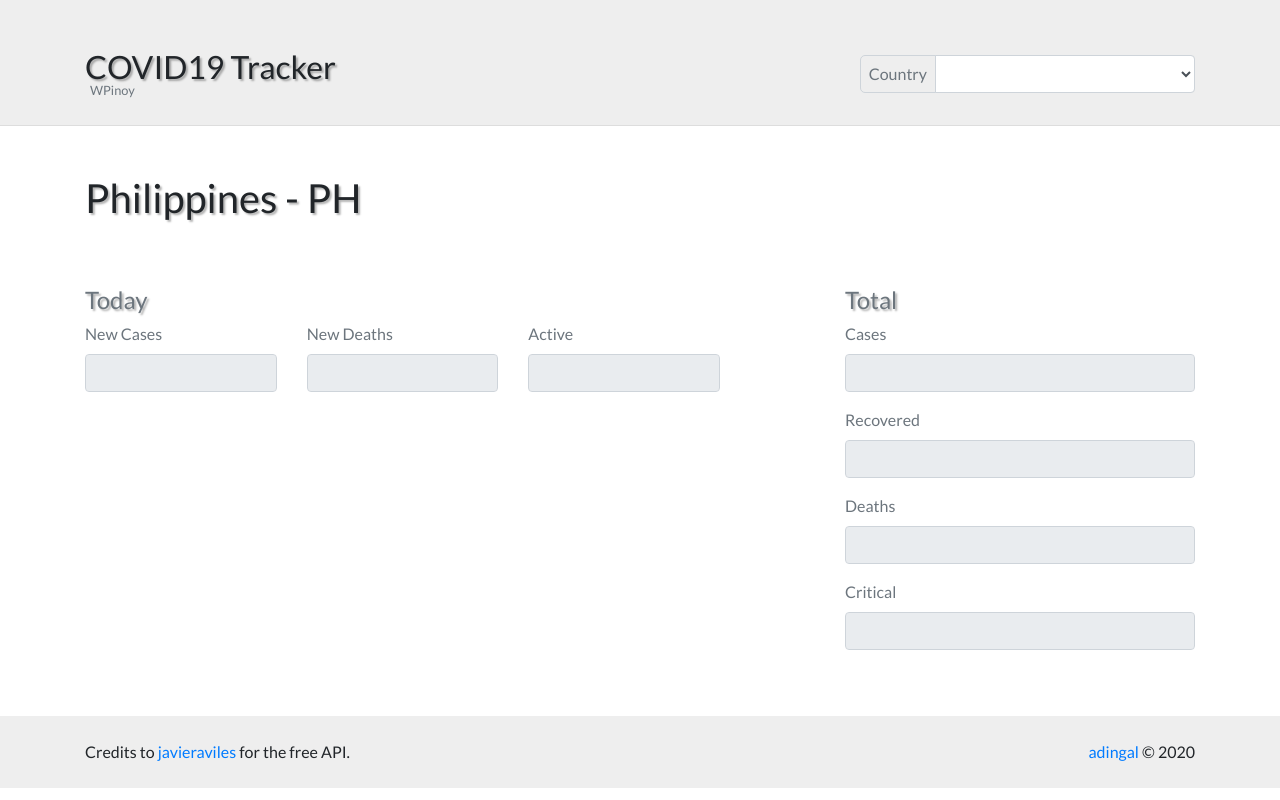
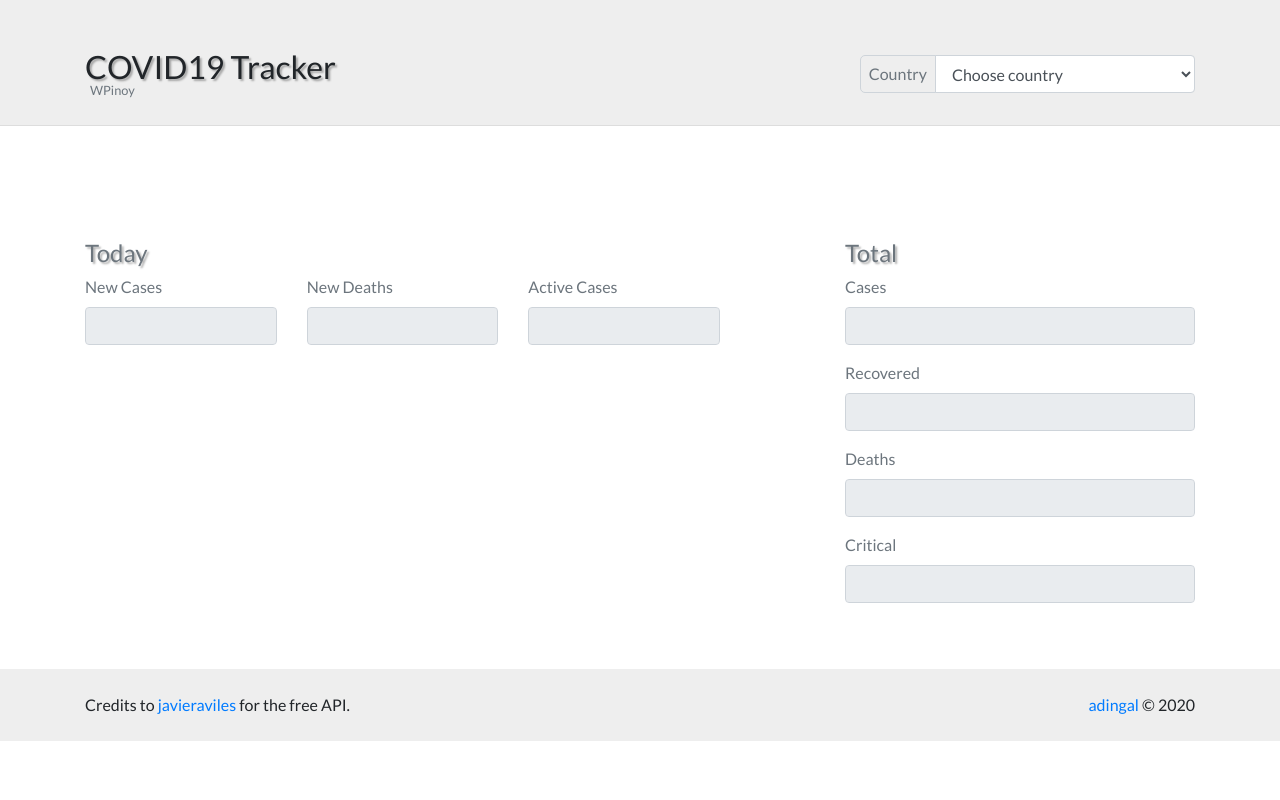
Before and after one commit to adingal/corona-tracker-, a website built with webpack: page src/index.html in a window 1280 px wide. Built offline with nearby package versions, Linux system fonts and the light colour scheme; no server answers.

Commit message:
Modify label names

```diff
--- a/src/index.html
+++ b/src/index.html
@@ -25,7 +25,7 @@
                             <label class="text-muted m-0" for="country">Country</label>
                         </div>
                         <select id="country" name="country" class="form-control">
-
+                            <option value="#" selected disabled>Choose country</option>
                         </select>
                     </div>
                 </div>
@@ -37,7 +37,7 @@
         <div class="container">
             <div class="row">
                 <div class="col">
-                    <h1 class="m-0">Philippines - <span>PH</span></h1>
+                    <h1 class="m-0"></h1>
                 </div>
             </div>
         </div>
@@ -59,7 +59,7 @@
                                 <input type="text" name="today-deaths" class="form-control" disabled>
                             </div>
                             <div class="col-lg-4 form-group">
-                                <label class="text-muted w-100" for="active">Active</label>
+                                <label class="text-muted w-100" for="active">Active Cases</label>
                                 <input type="text" name="active" class="form-control" disabled>
                             </div>
                         </div>
```
